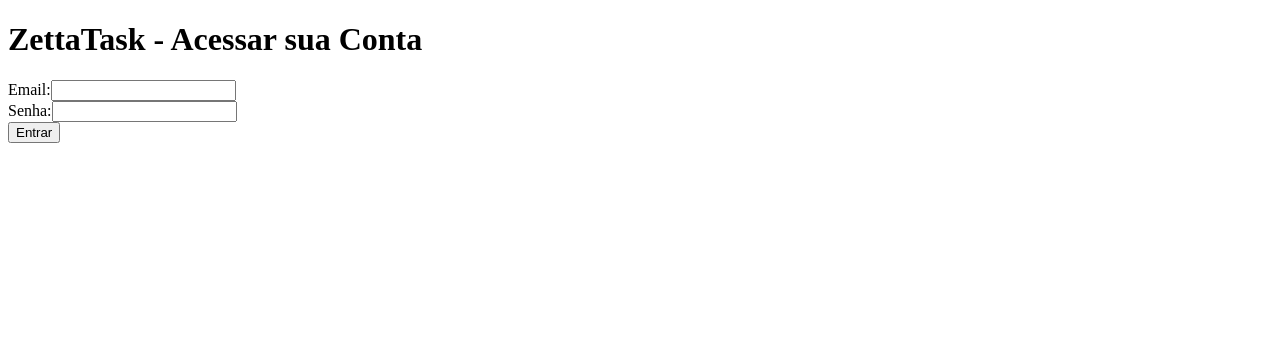
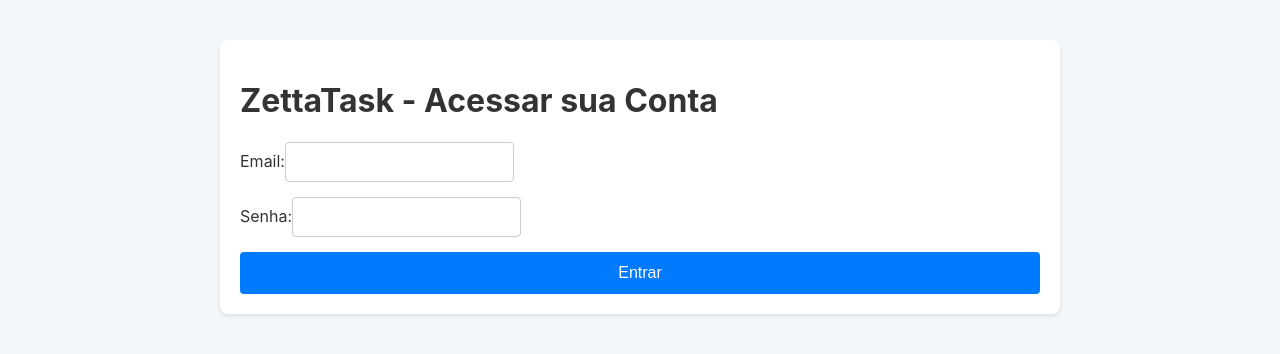
Before and after one commit to samuelpesousa/ZettaTask, a React (Vite) app in the folder frontend/: page /login in a window 1280 px wide. Shown: the top 354 px of the page. Built offline with nearby package versions, Linux system fonts and the light colour scheme.

Commit message:
style: Adiciona estilização geral com CSS Modules

```diff
--- /dev/null
+++ b/frontend/src/components/Task.module.css
@@ -0,0 +1,48 @@
+
+.taskItem {
+  border: 1px solid #e0e0e0;
+  padding: 15px;
+  margin-bottom: 10px;
+  border-radius: 5px;
+  background-color: #fff;
+}
+
+.taskHeader {
+  display: flex;
+  justify-content: space-between;
+  align-items: center;
+  margin-bottom: 10px;
+}
+
+.taskHeader h3 {
+  margin: 0;
+}
+
+.taskStatus {
+  padding: 4px 10px;
+  border-radius: 12px;
+  color: white;
+  font-size: 12px;
+  font-weight: bold;
+}
+
+.statusPendente {
+  background-color: #f39c12;
+}
+
+.statusConcluida {
+  background-color: #2ecc71;
+}
+
+.taskActions button {
+  margin-left: 10px;
+  padding: 5px 10px;
+  border: none;
+  border-radius: 4px;
+  cursor: pointer;
+}
+
+.deleteButton {
+  background-color: #e74c3c;
+  color: white;
+}
--- a/frontend/src/components/TaskItem.jsx
+++ b/frontend/src/components/TaskItem.jsx
@@ -1,29 +1,36 @@
+// frontend/src/components/TaskItem.jsx
+
 import React from 'react';
+import styles from './Task.module.css'; // Importa os estilos do módulo CSS
 
-function TaskItem({ task, onUpdateTask, onDeleteTask }) { // Adicionamos a prop onDeleteTask
-  const styles = { /* ...código de estilos existente... */ };
-  // ... (código existente para styles e handleUpdateClick)
+function TaskItem({ task, onUpdateTask, onDeleteTask }) {
 
+  // Função chamada ao clicar no botão de excluir
   const handleDeleteClick = () => {
-    // Pede confirmação ao usuário antes de excluir
+    // Pede confirmação ao usuário antes de prosseguir
     if (window.confirm('Tem certeza que deseja excluir esta tarefa?')) {
-      onDeleteTask(task.id); // Chama a função passada pelo pai
+      onDeleteTask(task.id); // Chama a função passada pelo componente pai (DashboardPage)
     }
   };
 
   return (
-    <div style={styles.taskItem}>
-      <div style={styles.taskHeader}>
+    <div className={styles.taskItem}>
+      <div className={styles.taskHeader}>
         <h3>{task.nome}</h3>
-        <div>
-          <span style={styles.taskStatus}>{task.status}</span>
+        <div className={styles.taskActions}>
+          <span className={`${styles.taskStatus} ${task.status === 'concluída' ? styles.statusConcluida : styles.statusPendente}`}>
+            {task.status}
+          </span>
+
+          {/* O botão "Concluir" só aparece se a tarefa estiver pendente */}
           {task.status === 'pendente' && (
-            <button onClick={() => onUpdateTask(task.id, 'concluída')} style={styles.button}>
+            <button onClick={() => onUpdateTask(task.id, 'concluída')}>
               Concluir
             </button>
           )}
-          {/* Botão de Excluir */}
-          <button onClick={handleDeleteClick} style={{...styles.button, backgroundColor: 'red', color: 'white'}}>
+
+          {/* Botão para excluir a tarefa */}
+          <button onClick={handleDeleteClick} className={styles.deleteButton}>
             Excluir
           </button>
         </div>
--- a/frontend/src/index.css
+++ b/frontend/src/index.css
@@ -0,0 +1,20 @@
+/* frontend/src/index.css */
+body {
+  margin: 0;
+  font-family: -apple-system, BlinkMacSystemFont, 'Segoe UI', 'Roboto', 'Oxygen',
+    'Ubuntu', 'Cantarell', 'Fira Sans', 'Droid Sans', 'Helvetica Neue',
+    sans-serif;
+  -webkit-font-smoothing: antialiased;
+  -moz-osx-font-smoothing: grayscale;
+  background-color: #f4f7f9;
+  color: #333;
+}
+
+.container {
+  max-width: 800px;
+  margin: 40px auto;
+  padding: 20px;
+  background-color: #fff;
+  border-radius: 8px;
+  box-shadow: 0 2px 4px rgba(0, 0, 0, 0.1);
+}
--- /dev/null
+++ b/frontend/src/pages/Auth.module.css
@@ -0,0 +1,28 @@
+/* frontend/src/pages/Auth.module.css */
+.formContainer {
+  display: flex;
+  flex-direction: column;
+  gap: 15px;
+}
+
+.formContainer input {
+  padding: 10px;
+  font-size: 16px;
+  border: 1px solid #ccc;
+  border-radius: 4px;
+}
+
+.formContainer button {
+  padding: 12px;
+  font-size: 16px;
+  background-color: #007bff;
+  color: white;
+  border: none;
+  border-radius: 4px;
+  cursor: pointer;
+  transition: background-color 0.2s;
+}
+
+.formContainer button:hover {
+  background-color: #0056b3;
+}
--- a/frontend/src/pages/DashboardPage.jsx
+++ b/frontend/src/pages/DashboardPage.jsx
@@ -73,7 +73,7 @@
   };
 
   return (
-    <div style={{ padding: '20px', maxWidth: '800px', margin: 'auto' }}>
+    <div className="container" style={{ padding: '20px', maxWidth: '800px', margin: 'auto' }}>
       <header style={{ display: 'flex', justifyContent: 'space-between', alignItems: 'center' }}>
         <h1>ZettaTask - Seu Dashboard</h1>
         <button onClick={handleLogout}>Sair</button>
--- a/frontend/src/pages/LoginPage.jsx
+++ b/frontend/src/pages/LoginPage.jsx
@@ -1,6 +1,7 @@
 import React, { useState } from 'react';
 import { useNavigate } from 'react-router-dom';
 import api from '../services/api';
+import styles from './Auth.module.css';
 
 function LoginPage() {
   const [email, setEmail] = useState('');
@@ -34,9 +35,9 @@
   };
 
   return (
-    <div>
+   <div className="container">
       <h1>ZettaTask - Acessar sua Conta</h1>
-      <form onSubmit={handleSubmit}>
+      <form onSubmit={handleSubmit} className={styles.formContainer}>
         <div>
           <label>Email:</label>
           <input
--- a/frontend/src/pages/RegisterPage.jsx
+++ b/frontend/src/pages/RegisterPage.jsx
@@ -1,6 +1,7 @@
 import React, { useState } from 'react';
 import { useNavigate } from 'react-router-dom';
 import api from '../services/api';
+import styles from './Auth.module.css';
 
 function RegisterPage() {
   const [nome, setNome] = useState('');
@@ -25,9 +26,11 @@
   };
 
   return (
-    <div>
+
+
+        <div className="container"> {/* Use a classe global */}
       <h1>ZettaTask - Crie sua Conta</h1>
-      <form onSubmit={handleSubmit}>
+      <form className={styles.formContainer} onSubmit={handleSubmit}>
         <div>
           <label>Nome:</label>
           <input
```
